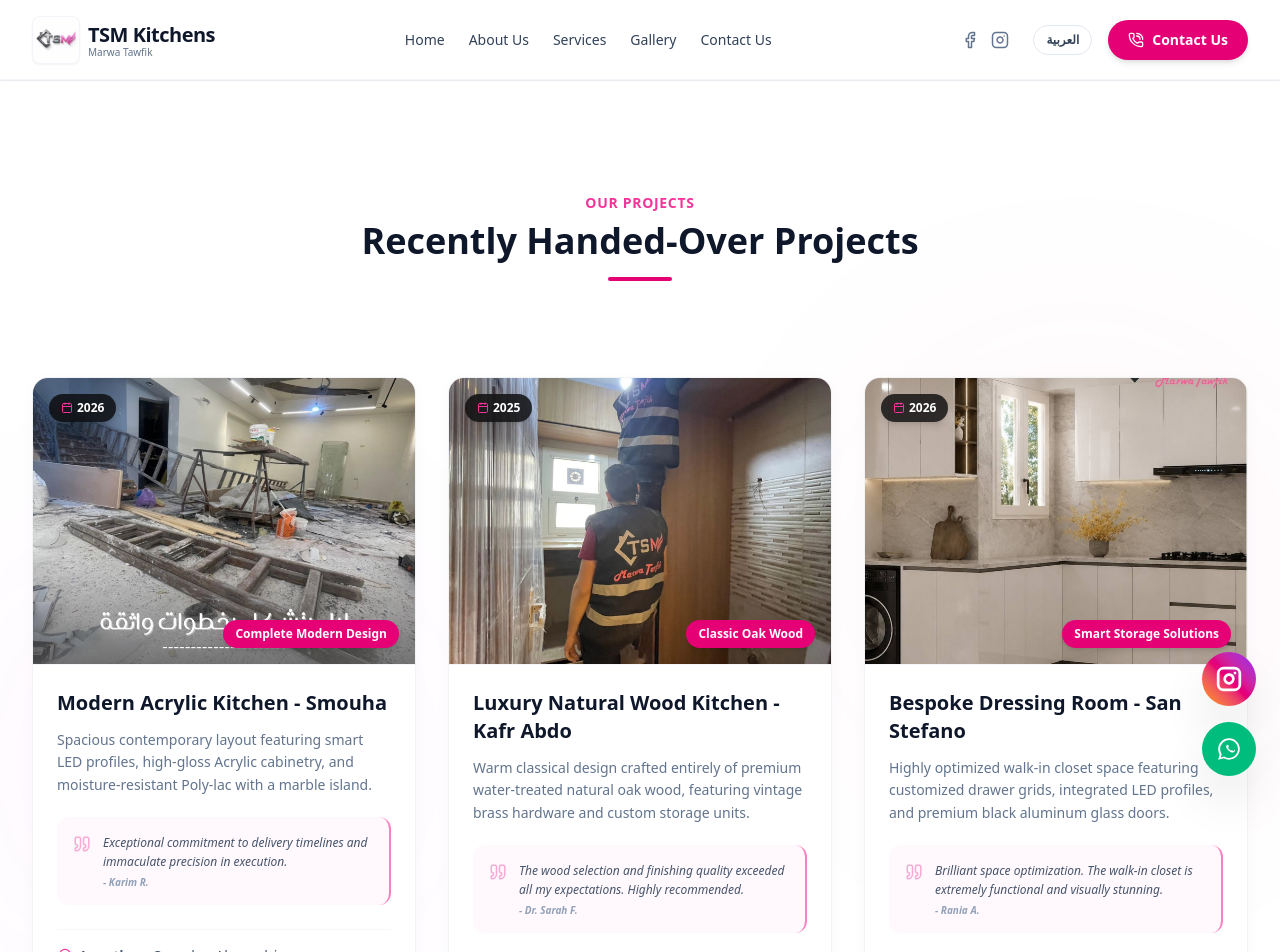
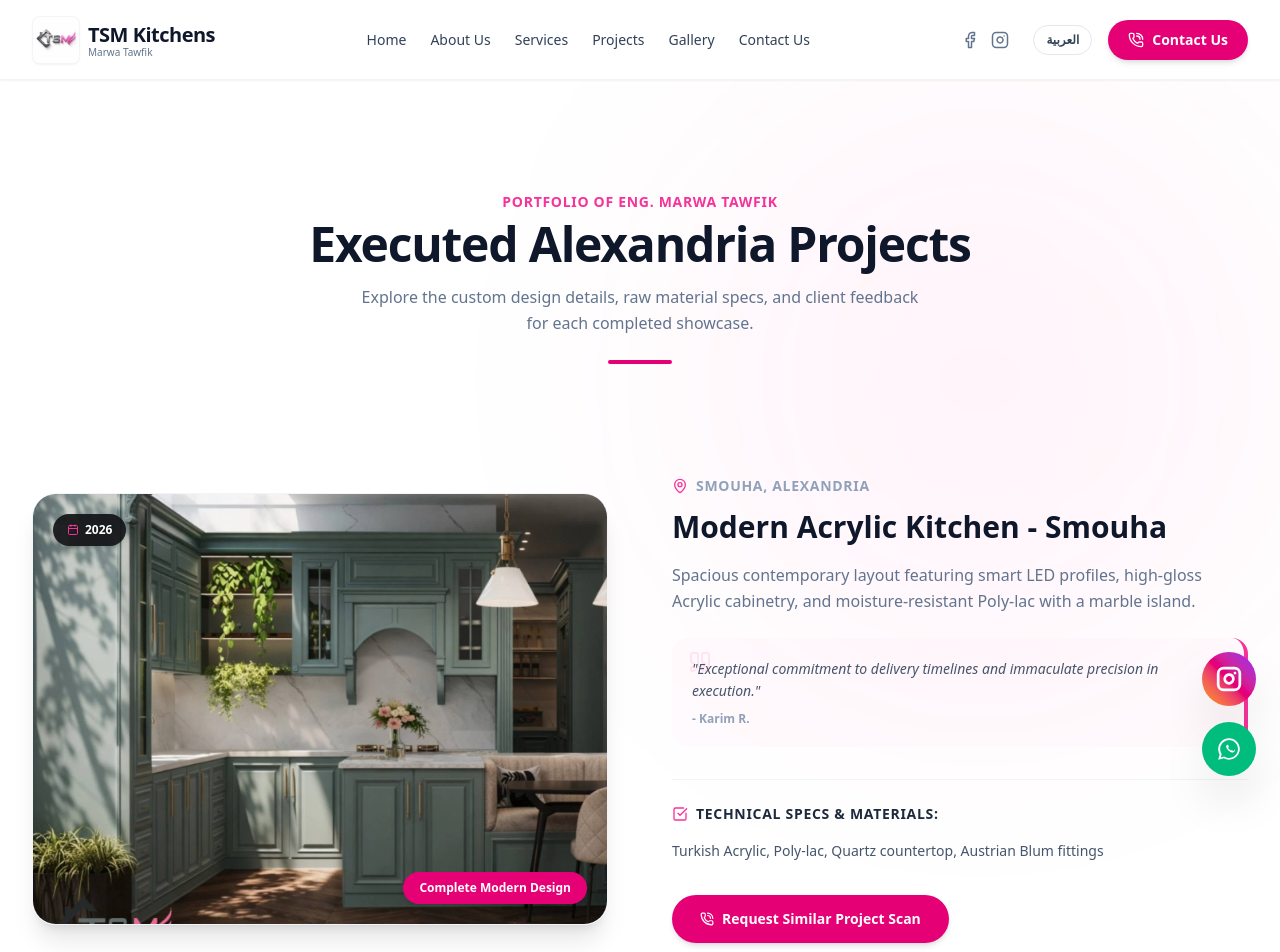
Before and after one commit to Muhammed9955/TSM_Kitchens_Marwa_Tawfik, a Next.js app: page /en/projects in a window 1280 px wide. Shown: the top 952 px of the page. Built offline with nearby package versions, Linux system fonts and the light colour scheme.

Commit message:
feat: implement alternating row layout for projects page, fix subpage contact links, swap project images, and add projects item to navbar

```diff
--- a/src/components/Navbar.tsx
+++ b/src/components/Navbar.tsx
@@ -62,6 +62,7 @@ export default function Navbar({ lang }: NavbarProps) {
     { href: `${basePath}/`, label: dict.nav.home },
     { href: `${basePath}/#about`, label: dict.nav.about },
     { href: `${basePath}/#services`, label: dict.nav.services },
+    { href: `${basePath}/projects`, label: dict.nav.projects },
     { href: `${basePath}/gallery`, label: dict.nav.gallery },
     { href: `${basePath}/#contact`, label: dict.nav.contact },
   ];
--- a/src/components/Projects.tsx
+++ b/src/components/Projects.tsx
@@ -35,7 +35,7 @@ const projectsData: ProjectItem[] = [
     titleEn: "Modern Acrylic Kitchen - Smouha",
     descAr: "مساحة واسعة بنظام الإضاءة الذكية ومزيج من خامات الأكريليك الفاخر والبولي لاك المقاوم للرطوبة مع جزيرة مطبخ وسطية رخام.",
     descEn: "Spacious contemporary layout featuring smart LED profiles, high-gloss Acrylic cabinetry, and moisture-resistant Poly-lac with a marble island.",
-    image: "/images/627444162_1494778629321899_6247081398093507899_n.jpg",
+    image: "/images/619683564_1488417939957968_8517148991043508014_n.jpg",
     locationAr: "سموحة، الإسكندرية",
     locationEn: "Smouha, Alexandria",
     year: "2026",
@@ -54,7 +54,7 @@ const projectsData: ProjectItem[] = [
     titleEn: "Luxury Natural Wood Kitchen - Kafr Abdo",
     descAr: "مطبخ دافئ وعريق مصنوع بالكامل من خشب الأرو الطبيعي المعالج ضد المياه، مع مقابض نحاسية عتيقة ومساحة تخزين مصممة خصيصاً.",
     descEn: "Warm classical design crafted entirely of premium water-treated natural oak wood, featuring vintage brass hardware and custom storage units.",
-    image: "/images/648466344_1523994953066933_1065404319821191504_n.jpg",
+    image: "/images/showroom.jpg",
     locationAr: "كفر عبده، الإسكندرية",
     locationEn: "Kafr Abdo, Alexandria",
     year: "2025",
@@ -89,115 +89,121 @@ const projectsData: ProjectItem[] = [
 ];
 
 export default function Projects({ lang }: ProjectsProps) {
+  const basePath = lang === "ar" ? "" : "/en";
+
   return (
-    <section id="projects" className="py-20 sm:py-28 bg-white border-t border-slate-100 relative overflow-hidden">
-      {/* Decorative glows */}
-      <div className="absolute top-1/4 right-0 w-[400px] h-[400px] bg-pink-500/5 rounded-full blur-[120px] pointer-events-none" />
-      <div className="absolute bottom-1/4 left-0 w-[400px] h-[400px] bg-fuchsia-500/5 rounded-full blur-[120px] pointer-events-none" />
+    <section id="projects" className="py-20 sm:py-28 bg-white relative overflow-hidden">
+      {/* Decorative background glows */}
+      <div className="absolute top-0 right-0 w-[600px] h-[600px] bg-pink-500/5 rounded-full blur-[130px] pointer-events-none" />
+      <div className="absolute bottom-0 left-0 w-[600px] h-[600px] bg-fuchsia-500/5 rounded-full blur-[130px] pointer-events-none" />
 
       <div className="max-w-7xl mx-auto px-4 sm:px-6 lg:px-8 relative z-10">
 
-        {/* Section Header */}
-        <div className="text-center max-w-3xl mx-auto mb-16 sm:mb-24">
+        {/* Page Banner Header */}
+        <div className="text-center max-w-3xl mx-auto mb-20 sm:mb-28">
           <span className="text-pink-500 font-semibold tracking-wider text-xs sm:text-sm uppercase mb-2 block">
-            {lang === "ar" ? "أحدث أعمالنا" : "Our Projects"}
+            {lang === "ar" ? "أعمال المهندسة مروة توفيق" : "Portfolio of Eng. Marwa Tawfik"}
           </span>
-          <h2 className="text-3xl sm:text-4xl font-extrabold text-slate-900 mb-4">
-            {lang === "ar" ? "مشاريع تم تسليمها مؤخراً" : "Recently Handed-Over Projects"}
-          </h2>
-          <div className="w-16 h-1 bg-pink-600 mx-auto rounded-full mt-4" />
+          <h1 className="text-3xl sm:text-5xl font-extrabold text-slate-900 mb-4 tracking-tight">
+            {lang === "ar" ? "مشاريع تم تسليمها في الإسكندرية" : "Executed Alexandria Projects"}
+          </h1>
+          <p className="text-slate-500 text-sm sm:text-base max-w-xl mx-auto leading-relaxed mt-4">
+            {lang === "ar"
+              ? "نستعرض هنا تفاصيل التصميم، ومواصفات المواد المستخدمة، ومراجعات العملاء لكل مشروع قمنا بتنفيذه."
+              : "Explore the custom design details, raw material specs, and client feedback for each completed showcase."
+            }
+          </p>
+          <div className="w-16 h-1 bg-pink-600 mx-auto rounded-full mt-6" />
         </div>
 
-        {/* Projects Grid */}
-        <div className="grid grid-cols-1 lg:grid-cols-3 gap-8">
-          {projectsData.map((project) => (
+        {/* Alternating Narrative Project Rows */}
+        <div className="space-y-24 sm:space-y-36">
+          {projectsData.map((project, index) => {
+            const isEven = index % 2 === 0;
+
+            return (
               <div
                 key={project.id}
-              className="glass-card rounded-2xl overflow-hidden flex flex-col justify-between group hover:shadow-2xl hover:-translate-y-2 hover:border-pink-500/20 border border-slate-100 bg-white transition-all duration-500"
+                className="flex flex-col lg:flex-row gap-10 lg:gap-16 items-center"
               >
-              <div>
-                {/* Image Container with floating tags */}
-                <div className="relative aspect-[4/3] w-full overflow-hidden border-b border-slate-100">
+                {/* Image half (reordered dynamically on desktop) */}
+                <div className={`w-full lg:w-1/2 ${isEven ? "lg:order-1" : "lg:order-2"}`}>
+                  <div className="relative aspect-[4/3] w-full rounded-3xl overflow-hidden border border-slate-100 shadow-xl group">
                     <Image
                       src={project.image}
                       alt={lang === "ar" ? project.titleAr : project.titleEn}
                       fill
-                    sizes="(max-w-768px) 100vw, 33vw"
-                    className="object-cover transition-transform duration-750 ease-out group-hover:scale-105"
+                      sizes="(max-w-1024px) 100vw, 50vw"
+                      className="object-cover transition-transform duration-1000 ease-out group-hover:scale-105"
+                      priority={index === 0}
                     />
+
                     {/* Floating Date Tag */}
-                  <div className={`absolute top-4 z-10 bg-zinc-950/80 backdrop-blur-md text-white text-[10px] sm:text-xs font-bold px-3 py-1.5 rounded-full shadow-md flex items-center gap-1 ${
-                    lang === "ar" ? "right-4" : "left-4"
-                  }`}>
+                    <div className="absolute top-5 left-5 z-10 bg-zinc-950/85 backdrop-blur-md text-white text-xs font-bold px-3.5 py-2 rounded-full shadow-md flex items-center gap-1.5">
                       <Calendar size={12} className="text-pink-500" />
                       <span>{project.year}</span>
                     </div>
 
                     {/* Floating Category Tag */}
-                  <div className={`absolute bottom-4 z-10 bg-pink-600 text-white text-[10px] sm:text-xs font-bold px-3 py-1.5 rounded-full shadow-md ${
-                    lang === "ar" ? "left-4" : "right-4"
-                  }`}>
+                    <div className="absolute bottom-5 right-5 z-10 bg-pink-600 text-white text-xs font-bold px-4 py-2 rounded-full shadow-md">
                       <span>{lang === "ar" ? project.tagAr : project.tagEn}</span>
-                  </div>
-                </div>
-
-                {/* Body Details */}
-                <div className="p-6">
-                  <h3 className="text-lg sm:text-xl font-bold text-slate-900 mb-3 group-hover:text-pink-600 transition-colors">
-                    {lang === "ar" ? project.titleAr : project.titleEn}
-                  </h3>
-
-                  <p className="text-slate-500 text-sm leading-relaxed mb-5">
-                    {lang === "ar" ? project.descAr : project.descEn}
-                  </p>
-
-                  {/* Testimonial Quote */}
-                  <div className="bg-pink-500/[0.03] rounded-xl p-4 border-r-2 border-pink-500/60 text-xs italic text-slate-600 mb-6 flex gap-3 relative">
-                    <Quote size={18} className="text-pink-500/40 flex-shrink-0 mt-0.5" />
-                    <div>
-                      <p className="leading-relaxed">
-                        {lang === "ar" ? project.quoteAr : project.quoteEn}
-                      </p>
-                      <span className="block text-[10px] text-slate-400 font-bold mt-1">
-                        - {lang === "ar" ? project.clientAr : project.clientEn}
-                      </span>
-                    </div>
-                  </div>
-
-                  {/* Metadata fields */}
-                  <div className="space-y-3 pt-4 border-t border-slate-100/60 text-xs sm:text-sm">
-                    {/* Location */}
-                    <div className="flex items-center gap-2 text-slate-600">
-                      <MapPin size={16} className="text-pink-500 flex-shrink-0" />
-                      <span className="font-semibold">{lang === "ar" ? "الموقع:" : "Location:"}</span>
-                      <span>{lang === "ar" ? project.locationAr : project.locationEn}</span>
-                    </div>
-
-                    {/* Materials */}
-                    <div className="flex items-start gap-2 text-slate-600">
-                      <CheckSquare size={16} className="text-pink-500 mt-0.5 flex-shrink-0" />
-                      <div>
-                        <span className="font-semibold block sm:inline">{lang === "ar" ? "المواصفات:" : "Specs:"} </span>
-                        <span>{lang === "ar" ? project.materialsAr : project.materialsEn}</span>
-                      </div>
-                    </div>
                     </div>
                   </div>
                 </div>
 
-              {/* Consultation trigger CTA */}
-              <div className="p-6 pt-0 mt-auto">
+                {/* Content half */}
+                <div className={`w-full lg:w-1/2 ${isEven ? "lg:order-2" : "lg:order-1"}`} dir={lang === "ar" ? "rtl" : "ltr"}>
+                  <div className="flex items-center gap-2 mb-3">
+                    <MapPin size={16} className="text-pink-500" />
+                    <span className="text-xs sm:text-sm font-bold text-slate-400 uppercase tracking-wider">
+                      {lang === "ar" ? project.locationAr : project.locationEn}
+                    </span>
+                  </div>
+
+                  <h2 className="text-2xl sm:text-3xl font-extrabold text-slate-900 mb-4 leading-tight">
+                    {lang === "ar" ? project.titleAr : project.titleEn}
+                  </h2>
+
+                  <p className="text-slate-500 text-sm sm:text-base leading-relaxed mb-6">
+                    {lang === "ar" ? project.descAr : project.descEn}
+                  </p>
+
+                  {/* Customer Testimonial Bubble */}
+                  <div className="bg-pink-500/[0.02] border-r-4 border-pink-500 rounded-2xl p-5 mb-8 relative">
+                    <Quote size={24} className="text-pink-500/10 absolute top-3 left-4" />
+                    <p className="text-slate-600 italic text-sm leading-relaxed mb-2 pr-2">
+                      "{lang === "ar" ? project.quoteAr : project.quoteEn}"
+                    </p>
+                    <span className="block text-xs font-bold text-slate-400">
+                      - {lang === "ar" ? project.clientAr : project.clientEn}
+                    </span>
+                  </div>
+
+                  {/* Specifications Checklist */}
+                  <div className="border-t border-slate-100 pt-6 mb-8">
+                    <h4 className="text-sm font-bold text-slate-800 uppercase tracking-wider mb-4 flex items-center gap-2">
+                      <CheckSquare size={16} className="text-pink-500" />
+                      <span>{lang === "ar" ? "المواصفات الفنية والخامات:" : "Technical Specs & Materials:"}</span>
+                    </h4>
+                    <p className="text-slate-600 text-xs sm:text-sm leading-relaxed">
+                      {lang === "ar" ? project.materialsAr : project.materialsEn}
+                    </p>
+                  </div>
+
+                  {/* Request similar design button (fixed to point to absolute home contact anchor) */}
+                  <div>
                     <a
-                  href="#contact"
-                  className="w-full inline-flex items-center justify-center gap-2 bg-slate-50 hover:bg-pink-600 text-slate-700 hover:text-white font-bold py-3 rounded-xl border border-slate-200/50 hover:border-pink-500 transition-all duration-300 text-sm cursor-pointer"
+                      href={`${basePath}/#contact`}
+                      className="inline-flex items-center justify-center gap-2 bg-pink-600 hover:bg-pink-700 text-white font-bold px-7 py-3.5 rounded-full shadow-md hover:shadow-lg transition-all duration-300 hover:scale-105 cursor-pointer text-sm"
                     >
                       <PhoneCall size={14} />
-                  <span>{lang === "ar" ? "طلب تصميم مشابه" : "Request Similar Design"}</span>
+                      <span>{lang === "ar" ? "طلب تصميم ومعاينة مشابهة" : "Request Similar Project Scan"}</span>
                     </a>
                   </div>
-
                 </div>
-          ))}
+              </div>
+            );
+          })}
         </div>
 
       </div>
--- a/src/components/ProjectsPreview.tsx
+++ b/src/components/ProjectsPreview.tsx
@@ -27,7 +27,7 @@ const projectsPreviewData: ProjectPreviewItem[] = [
     titleEn: "Modern Acrylic Kitchen - Smouha",
     descAr: "مساحة واسعة بنظام الإضاءة الذكية ومزيج من خامات الأكريليك الفاخر والبولي لاك المقاوم للرطوبة.",
     descEn: "Spacious contemporary layout featuring smart LED profiles, high-gloss Acrylic, and moisture-resistant Poly-lac.",
-    image: "/images/627444162_1494778629321899_6247081398093507899_n.jpg",
+    image: "/images/619683564_1488417939957968_8517148991043508014_n.jpg",
     locationAr: "سموحة، الإسكندرية",
     locationEn: "Smouha, Alexandria"
   },
@@ -37,7 +37,7 @@ const projectsPreviewData: ProjectPreviewItem[] = [
     titleEn: "Luxury Natural Wood Kitchen - Kafr Abdo",
     descAr: "مطبخ دافئ وعريق مصنوع بالكامل من خشب الأرو الطبيعي المعالج ضد المياه، مع مقابض نحاسية عتيقة.",
     descEn: "Warm classical design crafted entirely of premium water-treated natural oak wood with vintage brass hardware.",
-    image: "/images/648466344_1523994953066933_1065404319821191504_n.jpg",
+    image: "/images/showroom.jpg",
     locationAr: "كفر عبده، الإسكندرية",
     locationEn: "Kafr Abdo, Alexandria"
   },
```
Lines whose indentation alone changed are shown as unchanged.
